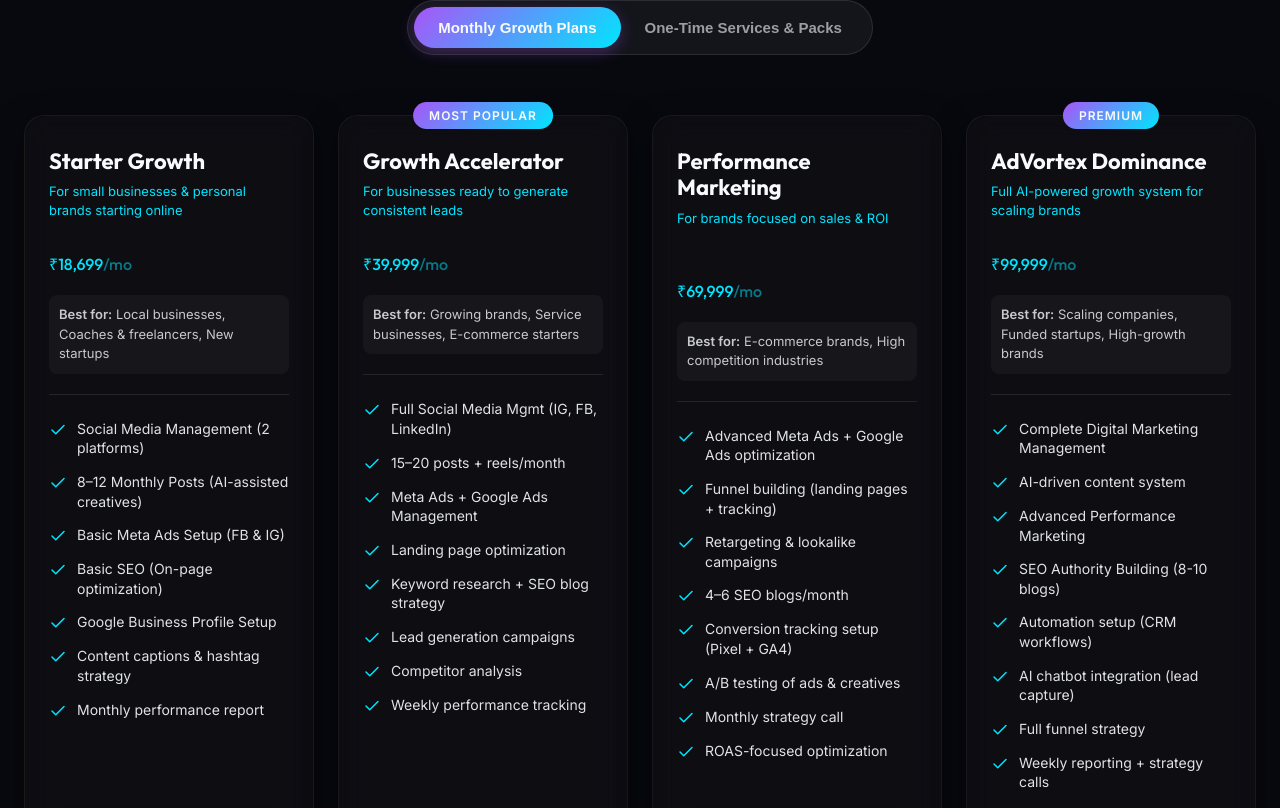
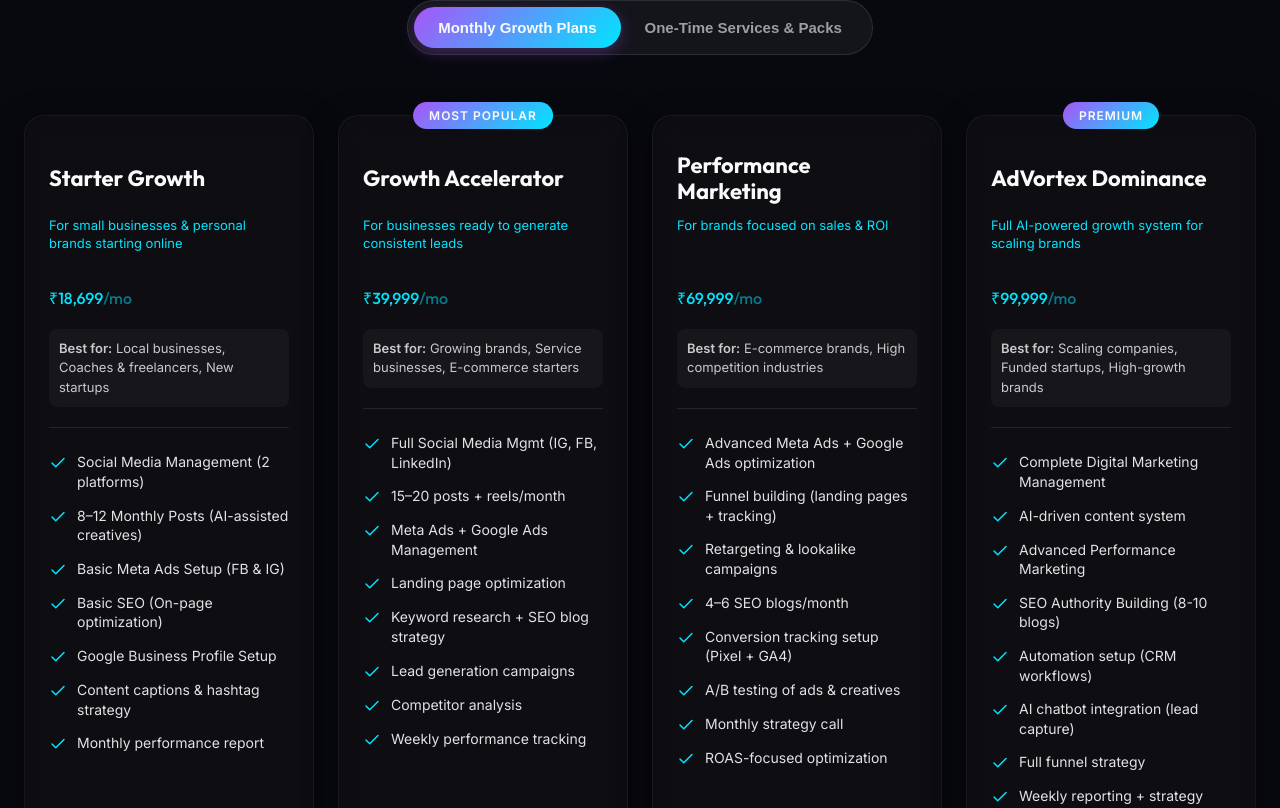
Before and after one commit to shivharshit/advortex-ai, a React (Vite) app: page / in a window 1280 px wide. Shown: the part 6437-7245 px from the top of the page. Built offline with nearby package versions, Linux system fonts and the light colour scheme.

Commit message:
style: fix pricing card alignment by standardizing header height

```diff
--- a/src/components/sections/Pricing.module.css
+++ b/src/components/sections/Pricing.module.css
@@ -107,6 +107,9 @@
   font-size: 22px;
   margin-bottom: 8px;
   color: var(--color-white);
+  height: 60px;
+  display: flex;
+  align-items: center;
 }
 
 .planSubtitle {
```
